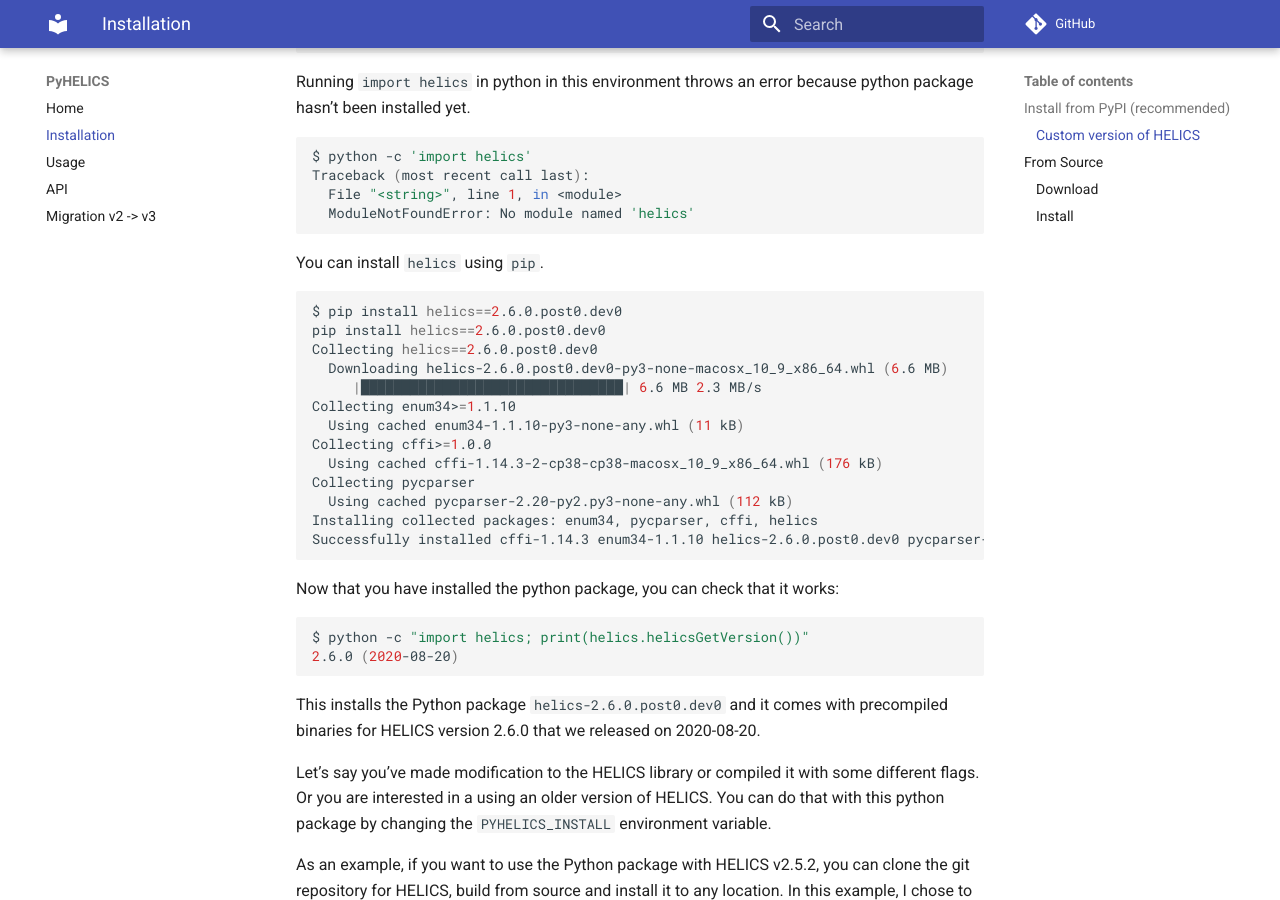
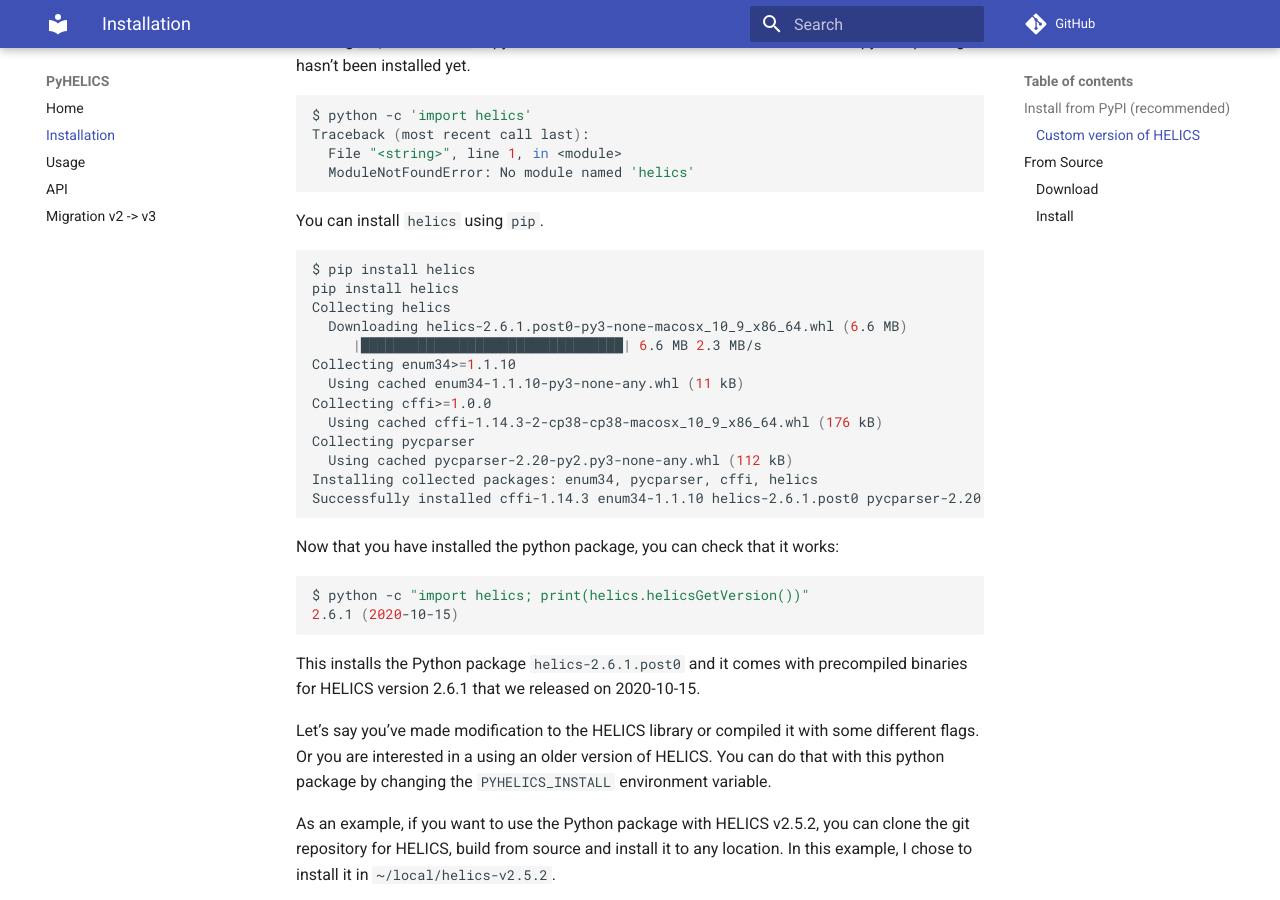
Before and after one commit to GMLC-TDC/pyhelics, an MkDocs documentation site: the page built from docs/installation.md, in a window 1280 px wide and 900 px high, scrolled down 1151 px. Built offline with MkDocs 1.6.1 and Material for MkDocs 9.7.7, drawn with Linux system fonts in a browser that asks for light colours; comment, search, counter and statistics services are not loaded; some of the changed text lies outside the part shown.

Commit message:
Update documentation

````diff
--- a/docs/installation.md
+++ b/docs/installation.md
@@ -22,19 +22,17 @@ $ pip install helics --upgrade
 You can install a specific version by using the following:
 
 ```bash
-$ pip install helics==2.6.0.post0
+$ pip install helics
 ```
 
 By default, when you install from PyPI, the version number of the package will match the version of HELICS that is installed.
 For example, if you run the following:
 
 ```bash
-$ pip install helics==2.6.0.post0.dev0
+$ pip install helics
 ```
 
-You will get the tagged release of this python package: [helics-v2.6.0.post0.dev0](https://github.com/GMLC-TDC/pyhelics/releases/tag/v2.6.0.post0.dev0).
-
-You will also get precompiled binaries of [HELICS-v2.6.0](https://github.com/GMLC-TDC/HELICS/releases/tag/v2.6.0) for your platform if they exist.
+You will also get precompiled binaries of [HELICS](https://github.com/GMLC-TDC/HELICS/releases/latest) for your platform if they exist.
 If they don't exist, a source distribution will be installed in which case the user must provide the location of the binaries.
 See the next section for more information about how to do that.
 
@@ -62,10 +60,10 @@ Traceback (most recent call last):
 You can install `helics` using `pip`.
 
 ```bash
-$ pip install helics==2.6.0.post0.dev0
-pip install helics==2.6.0.post0.dev0
-Collecting helics==2.6.0.post0.dev0
-  Downloading helics-2.6.0.post0.dev0-py3-none-macosx_10_9_x86_64.whl (6.6 MB)
+$ pip install helics
+pip install helics
+Collecting helics
+  Downloading helics-2.6.1.post0-py3-none-macosx_10_9_x86_64.whl (6.6 MB)
      |████████████████████████████████| 6.6 MB 2.3 MB/s
 Collecting enum34>=1.1.10
   Using cached enum34-1.1.10-py3-none-any.whl (11 kB)
@@ -74,17 +72,17 @@ Collecting cffi>=1.0.0
 Collecting pycparser
   Using cached pycparser-2.20-py2.py3-none-any.whl (112 kB)
 Installing collected packages: enum34, pycparser, cffi, helics
-Successfully installed cffi-1.14.3 enum34-1.1.10 helics-2.6.0.post0.dev0 pycparser-2.20
+Successfully installed cffi-1.14.3 enum34-1.1.10 helics-2.6.1.post0 pycparser-2.20
 ```
 
 Now that you have installed the python package, you can check that it works:
 
 ```bash
 $ python -c "import helics; print(helics.helicsGetVersion())"
-2.6.0 (2020-08-20)
+2.6.1 (2020-10-15)
 ```
 
-This installs the Python package `helics-2.6.0.post0.dev0` and it comes with precompiled binaries for HELICS version 2.6.0 that we released on 2020-08-20.
+This installs the Python package `helics-2.6.1.post0` and it comes with precompiled binaries for HELICS version 2.6.1 that we released on 2020-10-15.
 
 Let's say you've made modification to the HELICS library or compiled it with some different flags.
 Or you are interested in a using an older version of HELICS.
@@ -164,8 +162,8 @@ helics_installation
 │  └── helics
 ├── lib
 │  ├── cmake
-│  ├── libhelicsSharedLib.2.6.0.dylib
-│  ├── libhelicsSharedLib.2.dylib -> libhelicsSharedLib.2.6.0.dylib
+│  ├── libhelicsSharedLib.2.6.1.dylib
+│  ├── libhelicsSharedLib.2.dylib -> libhelicsSharedLib.2.6.1.dylib
 │  ├── libhelicsSharedLib.dylib -> libhelicsSharedLib.2.dylib
 │  ├── libzmq.5.2.2.dylib
 │  ├── libzmq.5.dylib -> libzmq.5.2.2.dylib
````
Also changed, not shown: README.md (+2 -4 lines).
